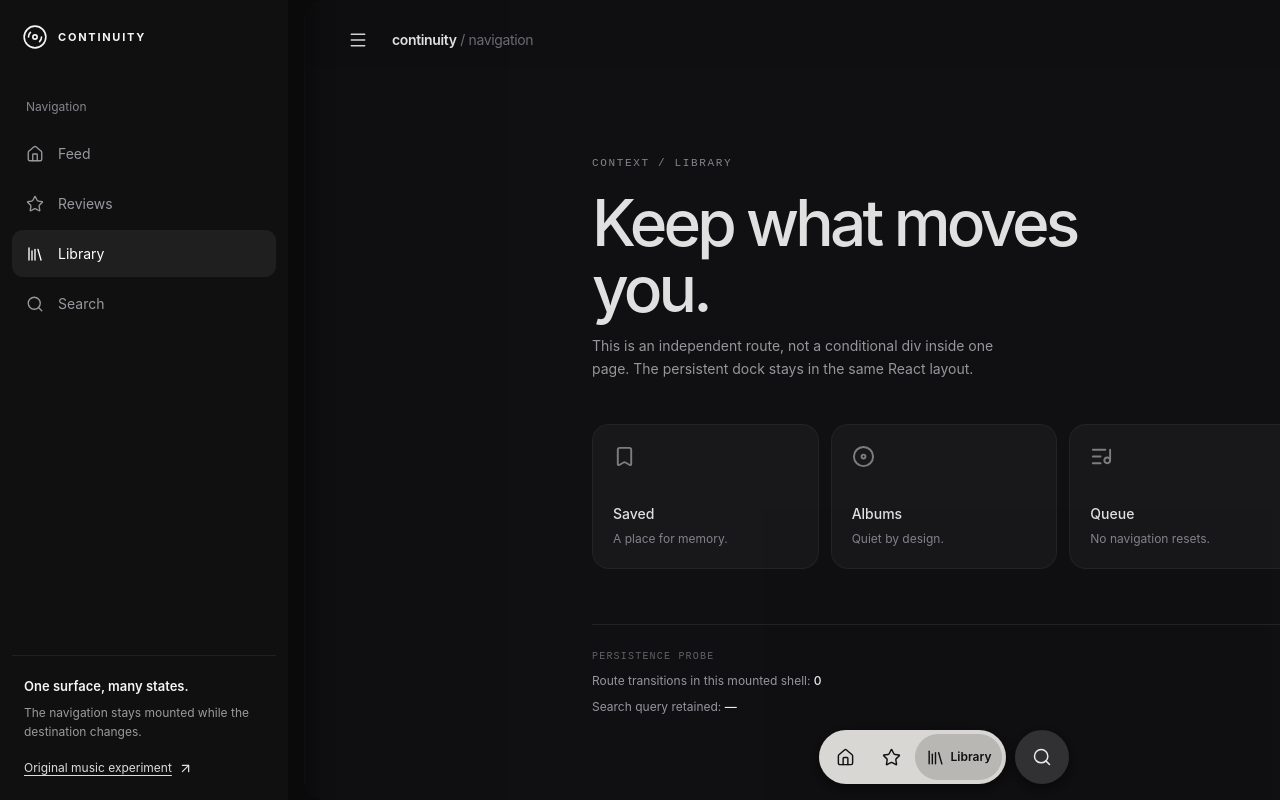
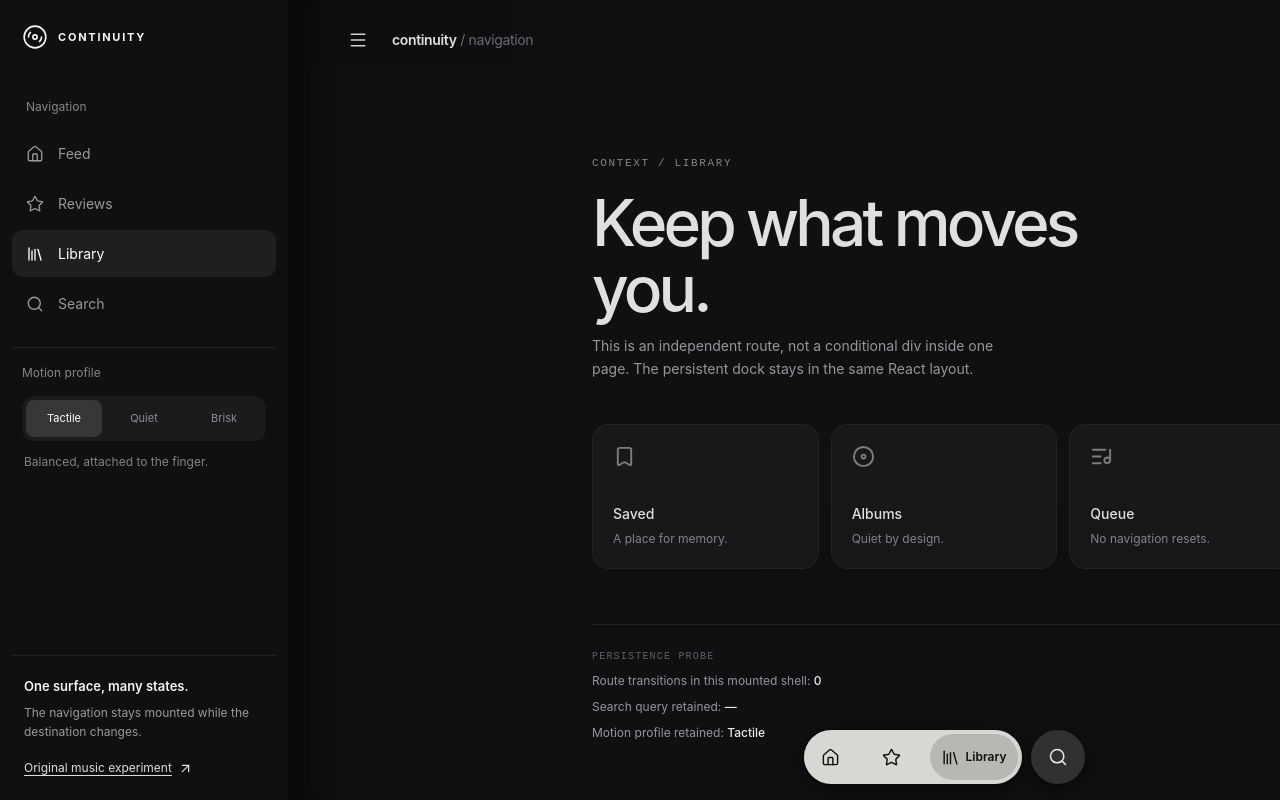
Before and after one commit to francozeta/continuity, a Next.js app: page /navigation/library in a window 1280 px wide. Both pictures are taken after a click on the button "Open navigation". Built offline with nearby package versions, Linux system fonts and the light colour scheme.

Commit message:
feat(navigation): persistent dock controls and direct gesture motion study

```diff
--- a/app/navigation/navigation-shell.tsx
+++ b/app/navigation/navigation-shell.tsx
@@ -1,14 +1,29 @@
 "use client";
 
-import { useEffect, useRef, useState, type ReactNode } from "react";
+import { useEffect, useRef, useState, useSyncExternalStore, type ReactNode } from "react";
 import Link from "next/link";
 import { usePathname } from "next/navigation";
 import { Drawer } from "@base-ui/react/drawer";
-import { motion, useSpring, useTransform, useReducedMotion } from "motion/react";
+import { animate, motion, useMotionValue, useTransform } from "motion/react";
 import {
   House, Search, Star, Library, Menu, ArrowLeft, ArrowUpRight,
-  Disc3, ChevronRight,
+  Disc3,
 } from "lucide-react";
+
+const MOTION_PROFILES = {
+  tactile: { label: "Tactile", stiffness: 310, damping: 38, description: "Balanced, attached to the finger." },
+  quiet: { label: "Quiet", stiffness: 245, damping: 35, description: "Softer, with restrained energy." },
+  brisk: { label: "Brisk", stiffness: 410, damping: 43, description: "Fast, without extra bounce." },
+} as const;
+
+type MotionProfile = keyof typeof MOTION_PROFILES;
+const motionQuery = "(prefers-reduced-motion: reduce)";
+function subscribeReducedMotion(callback: () => void) {
+  const preference = window.matchMedia(motionQuery);
+  preference.addEventListener("change", callback);
+  return () => preference.removeEventListener("change", callback);
+}
+const getReducedMotion = () => window.matchMedia(motionQuery).matches;
 
 const LINKS = [
   { href: "/navigation", label: "Feed", Icon: House },
@@ -39,13 +54,17 @@ function NavigationLink({ href, label, Icon, active, onNavigate }: {
 
 export default function NavigationShell({ children }: { children: ReactNode }) {
   const pathname = usePathname();
-  const reducedMotion = useReducedMotion();
+  const reducedMotion = useSyncExternalStore(subscribeReducedMotion, getReducedMotion, () => false);
   const [open, setOpen] = useState(false);
   const [drawerPresent, setDrawerPresent] = useState(false);
   const [distance, setDistance] = useState(304);
   const [query, setQuery] = useState("");
   const [routeVisits, setRouteVisits] = useState(0);
+  const [motionProfile, setMotionProfile] = useState<MotionProfile>("tactile");
   const gripStart = useRef(0);
+  const gestureHappened = useRef(false);
+  const animation = useRef<{ stop: () => void } | null>(null);
+  const previousPath = useRef(pathname);
 
   // This shell is a layout, not a page. It lives across /navigation/* routes.
   // Shared state and the exact same header/dock DOM survive route navigation.
@@ -57,17 +76,27 @@ export default function NavigationShell({ children }: { children: ReactNode }) {
     return () => window.removeEventListener("resize", measure);
   }, []);
 
-  const progress = useSpring(0, { stiffness: 310, damping: 38, mass: 1 });
+  const progress = useMotionValue(0);
   const x = useTransform(progress, value => value * distance);
   const menuX = useTransform(progress, value => -12 * (1 - value));
   const radius = useTransform(progress, value => `${Math.round(20 * value)}px`);
   const shadowOpacity = useTransform(progress, value => Math.min(1, value * 1.4));
 
   const move = (next: boolean) => {
+    animation.current?.stop();
     if (next) setDrawerPresent(true);
     setOpen(next);
-    if (reducedMotion) progress.jump(next ? 1 : 0);
-    else progress.set(next ? 1 : 0);
+    if (reducedMotion) {
+      progress.jump(next ? 1 : 0);
+    } else {
+      const profile = MOTION_PROFILES[motionProfile];
+      animation.current = animate(progress, next ? 1 : 0, {
+        type: "spring",
+        stiffness: profile.stiffness,
+        damping: profile.damping,
+        mass: 1,
+      });
+    }
   };
 
   useEffect(() => {
@@ -82,22 +111,25 @@ export default function NavigationShell({ children }: { children: ReactNode }) {
     return progress.on("change", finish);
   }, [open, progress]);
 
-  // On route change, close the underlay without replacing the shell.
+  // A route is replaced, not the shell. The close spring retains its trajectory.
   useEffect(() => {
-    setOpen(false);
-    progress.set(0);
-  }, [pathname, progress]);
+    if (previousPath.current !== pathname) {
+      previousPath.current = pathname;
+      if (open || progress.get() > 0.005) move(false);
+    }
+  });
 
   // Only the narrow explicit grip is draggable. No pan handler is placed on
   // the content/3D canvas, so scrolling, text selection and orbit stay intact.
   const handlePanStart = () => {
+    gestureHappened.current = true;
     gripStart.current = progress.get();
-    progress.stop();
+    animation.current?.stop();
   };
   const handlePan = (_event: unknown, info: { offset: { x: number } }) => {
     if (distance <= 0) return;
     const next = Math.max(0, Math.min(1, gripStart.current + info.offset.x / distance));
-    progress.jump(next);
+    progress.set(next);
     if (next > 0.001) setDrawerPresent(true);
   };
   const handlePanEnd = (_event: unknown, info: { velocity: { x: number } }) => {
@@ -131,6 +163,20 @@ export default function NavigationShell({ children }: { children: ReactNode }) {
                     <NavigationLink href="/navigation/search" label="Search" Icon={Search}
                       active={isSearch} onNavigate={() => move(false)} />
                   </nav>
+                  <section className="navlab-motion-panel" aria-label="Motion tuning">
+                    <p className="navlab-section-label">Motion profile</p>
+                    <div className="navlab-motion-options" role="group" aria-label="Choose the opening animation">
+                      {(Object.keys(MOTION_PROFILES) as MotionProfile[]).map((name) => (
+                        <button key={name} type="button"
+                          onClick={() => setMotionProfile(name)}
+                          aria-pressed={motionProfile === name}
+                          className="navlab-motion-option">
+                          {MOTION_PROFILES[name].label}
+                        </button>
+                      ))}
+                    </div>
+                    <p className="navlab-motion-description">{MOTION_PROFILES[motionProfile].description}</p>
+                  </section>
                   <div className="navlab-sidebar-footer">
                     <p className="navlab-footer-title">One surface, many states.</p>
                     <p>The navigation stays mounted while the destination changes.</p>
@@ -151,10 +197,19 @@ export default function NavigationShell({ children }: { children: ReactNode }) {
       >
         <motion.div aria-hidden="true" style={{ opacity: shadowOpacity }} className="navlab-foreground-shadow" />
         <div className="navlab-app-header">
-          <button className="navlab-icon-button navlab-menu-trigger" onClick={() => move(!open)}
-            aria-label={open ? "Close navigation" : "Open navigation"} aria-expanded={open}>
+          <motion.button
+            type="button"
+            className="navlab-icon-button navlab-menu-trigger"
+            style={{ touchAction: "pan-y" }}
+            onPointerDown={() => { gestureHappened.current = false; }}
+            onPanStart={handlePanStart}
+            onPan={handlePan}
+            onPanEnd={handlePanEnd}
+            onClick={() => { if (!gestureHappened.current) move(!open); }}
+            aria-label={open ? "Close navigation" : "Open navigation"}
+            aria-expanded={open}>
             <Menu size={20} strokeWidth={1.8}/>
-          </button>
+          </motion.button>
           <span className="navlab-app-name">continuity<span className="navlab-muted"> / navigation</span></span>
           <span className="navlab-live-tag">LIVE</span>
         </div>
@@ -164,45 +219,82 @@ export default function NavigationShell({ children }: { children: ReactNode }) {
               <span className="navlab-mini-label">PERSISTENCE PROBE</span>
               <p>Route transitions in this mounted shell: <strong>{Math.max(routeVisits - 1, 0)}</strong></p>
               <p>Search query retained: <strong>{query || "—"}</strong></p>
+              <p>Motion profile retained: <strong>{MOTION_PROFILES[motionProfile].label}</strong></p>
             </div>
           </div>
         </div>
         <div className="navlab-dock-wrap">
           <nav className="navlab-dock" aria-label="Persistent bottom navigation">
-            <motion.div layout="size" className="navlab-dock-main" transition={{ type: "spring", stiffness: 430, damping: 44, mass: 0.85 }}>
-              {isSearch ? (
+            {/* Both capsule owners stay mounted when Search becomes a text input. */}
+            <motion.div
+              layout="size"
+              className={"navlab-dock-main" + (isSearch ? " navlab-dock-main-compact" : "")}
+              transition={{ type: "spring", stiffness: 390, damping: 42, mass: 0.9 }}
+            >
+              <motion.div
+                initial={false}
+                aria-hidden={isSearch}
+                inert={isSearch}
+                animate={{ opacity: isSearch ? 0 : 1 }}
+                transition={{ duration: 0.13 }}
+                className="navlab-dock-layer navlab-dock-nav"
+              >
+                {LINKS.map(({ href, label, Icon }) => (
+                  <Link key={href} href={href} className="navlab-dock-link"
+                    aria-label={label} aria-current={pathname === href ? "page" : undefined}>
+                    <Icon size={19} strokeWidth={1.8} />
+                    {pathname === href ? <span className="navlab-dock-label">{label}</span> : null}
+                  </Link>
+                ))}
+              </motion.div>
+              <motion.div
+                initial={false}
+                aria-hidden={!isSearch}
+                inert={!isSearch}
+                animate={{ opacity: isSearch ? 1 : 0 }}
+                transition={{ duration: 0.13 }}
+                className="navlab-dock-layer navlab-dock-back"
+              >
                 <Link href="/navigation" className="navlab-dock-link" aria-label="Back to Feed">
                   <ArrowLeft size={20} strokeWidth={1.8}/>
                 </Link>
-              ) : (
-                LINKS.map(({ href, label, Icon }) =>
-                  <Link key={href} href={href} className="navlab-dock-link"
-                    aria-label={label} aria-current={pathname === href ? "page" : undefined}>
-                    <Icon size={19} strokeWidth={1.8}/>
-                    {pathname === href ? <span className="navlab-dock-label">{label}</span> : null}
-                  </Link>
-                )
-              )}
+              </motion.div>
             </motion.div>
-            <motion.div layout="size" className={"navlab-dock-search" + (isSearch ? " navlab-search-active" : "")}
-              transition={{ type: "spring", stiffness: 430, damping: 44, mass: 0.85 }}>
-              {isSearch ? (
+            <motion.div
+              layout="size"
+              className={"navlab-dock-search" + (isSearch ? " navlab-search-active" : "")}
+              transition={{ type: "spring", stiffness: 390, damping: 42, mass: 0.9 }}
+            >
+              <motion.div
+                initial={false}
+                aria-hidden={isSearch}
+                inert={isSearch}
+                animate={{ opacity: isSearch ? 0 : 1 }}
+                transition={{ duration: 0.13 }}
+                className="navlab-dock-layer navlab-dock-search-button"
+              >
+                <Link href="/navigation/search" className="navlab-dock-link" aria-label="Search">
+                  <Search size={20} strokeWidth={1.8}/>
+                </Link>
+              </motion.div>
+              <motion.div
+                initial={false}
+                aria-hidden={!isSearch}
+                inert={!isSearch}
+                animate={{ opacity: isSearch ? 1 : 0 }}
+                transition={{ duration: 0.13 }}
+                className="navlab-dock-layer navlab-dock-search-input"
+              >
                 <label className="navlab-dock-input-wrap">
-                  <Search size={18} aria-hidden="true" strokeWidth={1.8} />
+                  <Search size={18} aria-hidden="true" strokeWidth={1.8}/>
                   <input aria-label="Search demo" value={query} placeholder="Search music"
                     onChange={event => setQuery(event.target.value)}/>
                 </label>
-              ) : (
-                <Link href="/navigation/search" className="navlab-dock-link" aria-label="Search">
-                  <Search size={20} strokeWidth={1.8}/>
-                </Link>
-              )}
+              </motion.div>
             </motion.div>
           </nav>
         </div>
         {open ? <button className="navlab-close-shield" aria-label="Close navigation" onClick={() => move(false)} /> : null}
-        <motion.div className="navlab-grip" aria-hidden="true" style={{ touchAction: "pan-y" }}
-          onPanStart={handlePanStart} onPan={handlePan} onPanEnd={handlePanEnd} />
       </motion.section>
     </div>
   );
--- a/app/navigation/navigation.css
+++ b/app/navigation/navigation.css
@@ -51,3 +51,30 @@
 .navlab-grip{position:absolute;left:0;top:0;width:19px;height:85px;z-index:9}
 @media(min-width:760px){.navlab-body-content{padding-top:80px}.navlab-app-header{padding-left:32px;padding-right:32px}}
 @media(prefers-reduced-motion:reduce){.navlab-link{transition:none}}
+
+/* Phase 2: persistent dock contents; only appearance transforms, not DOM replacements. */
+.navlab-dock-main, .navlab-dock-search { position:relative; flex:none; overflow:hidden; }
+.navlab-dock-main { width:218px; }
+.navlab-dock-main.navlab-dock-main-compact { width:54px; }
+.navlab-dock-search { width:54px; }
+.navlab-dock-search.navlab-search-active { width:min(230px, calc(100vw - 140px)); }
+.navlab-dock-layer { position:absolute; inset:4px; min-width:0; display:flex; align-items:center; }
+.navlab-dock-nav { justify-content:space-between; gap:0; }
+.navlab-dock-back, .navlab-dock-search-button { justify-content:center; }
+.navlab-dock-search-input { min-width:0; overflow:hidden; }
+.navlab-dock-link { flex-shrink:0; }
+.navlab-motion-panel { margin-top:20px; padding:16px 10px; border-top:1px solid #ffffff14; min-width:0; }
+.navlab-motion-panel .navlab-section-label { padding:0; }
+.navlab-motion-options { display:flex; gap:4px; background:#1b1b1d; padding:4px; border-radius:12px; }
+.navlab-motion-option { flex:1; min-width:0; border:0; background:transparent; color:#8d8d94; border-radius:8px; font-size:11px; padding:10px 4px; }
+.navlab-motion-option[aria-pressed="true"] { color:#fff; background:#373739; }
+.navlab-motion-description { margin:12px 2px 0; color:#828289; font-size:12px; line-height:1.5; }
+.navlab-menu-trigger { cursor:grab; }
+.navlab-menu-trigger:active { cursor:grabbing; }
+@media(max-width:349px) {
+  .navlab-dock-main { width:200px; }
+  .navlab-dock-link { min-width:42px; padding:0 8px; }
+}
+@media(prefers-reduced-motion:reduce) {
+  .navlab-dock-main, .navlab-dock-search, .navlab-dock-layer { transition:none !important; }
+}
```
Also changed, not shown: 1 other file (tests, documents, lock files or other folders).
